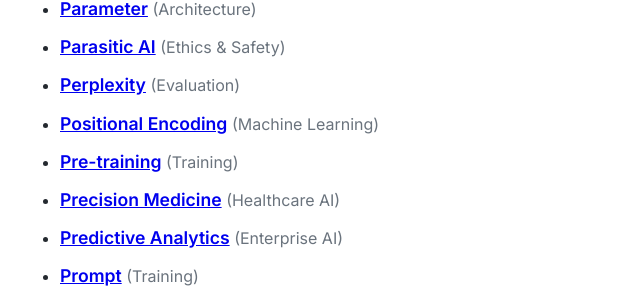
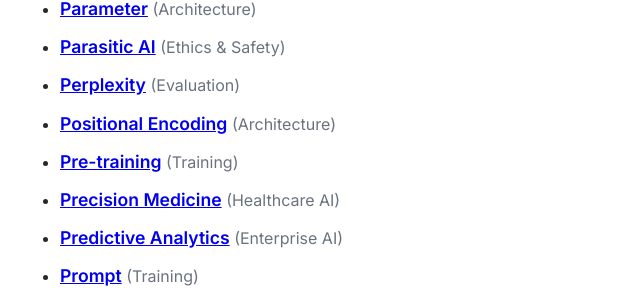
Before and after one commit to alexnubla/ai-dictionary, a Jekyll site: the page built from terms/index.md, in a window 1280 px wide and 900 px high, scrolled down 4757 px. Shown: the part 146-450 px from the top of the window, without its empty margins (170-810 px from the left). Built offline with Jekyll 4.4.1, drawn with Linux system fonts in a browser that asks for light colours.

Commit message:
Update positional-encoding.md

```diff
--- a/terms/positional-encoding.md
+++ b/terms/positional-encoding.md
@@ -1,6 +1,6 @@
 ---
 title: "Positional Encoding"
-category: "Machine Learning"
+category: "Architecture"
 related: ["Transformer", "Attention Mechanism", "Natural Language Processing (NLP)", "Embedding"]
 date_added: 2026-08-18
 ---
```
